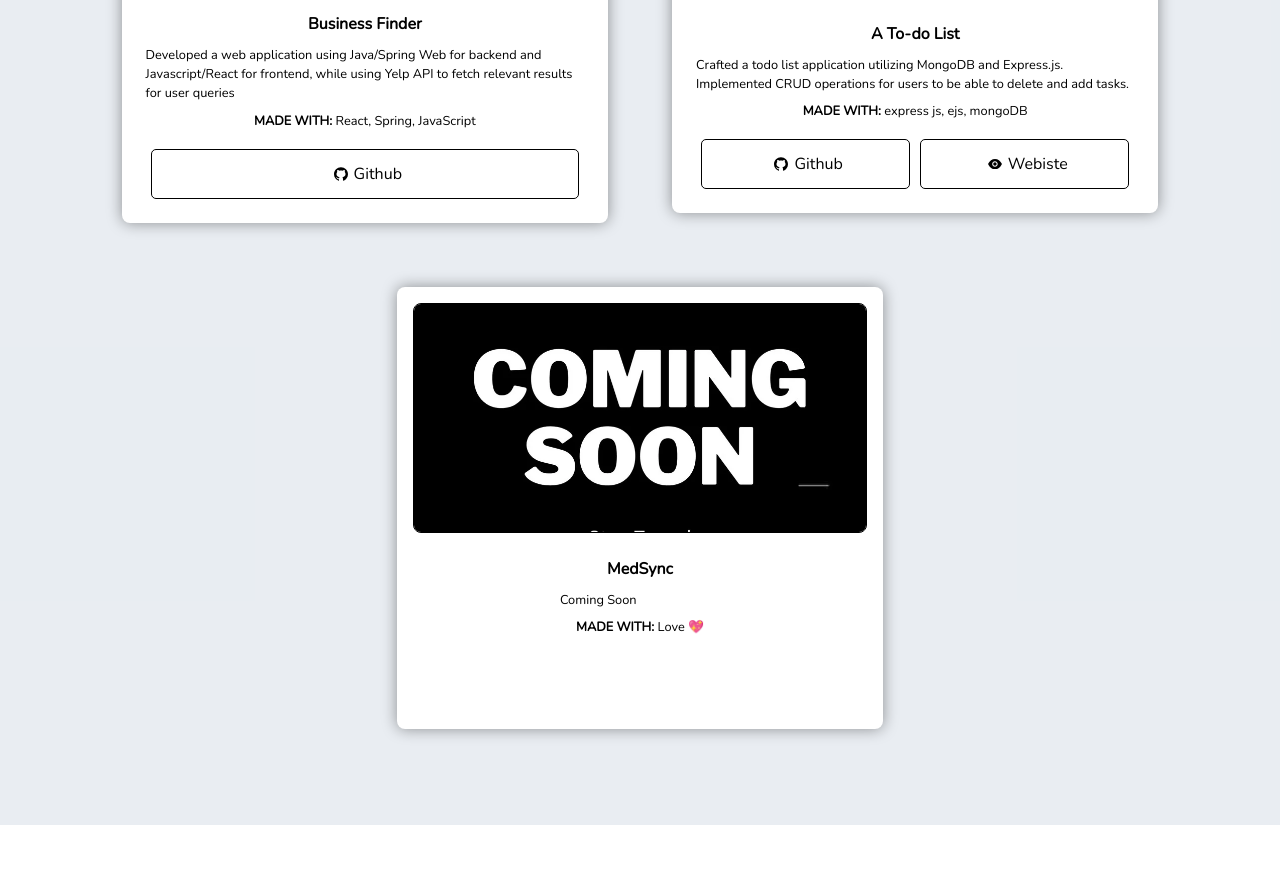
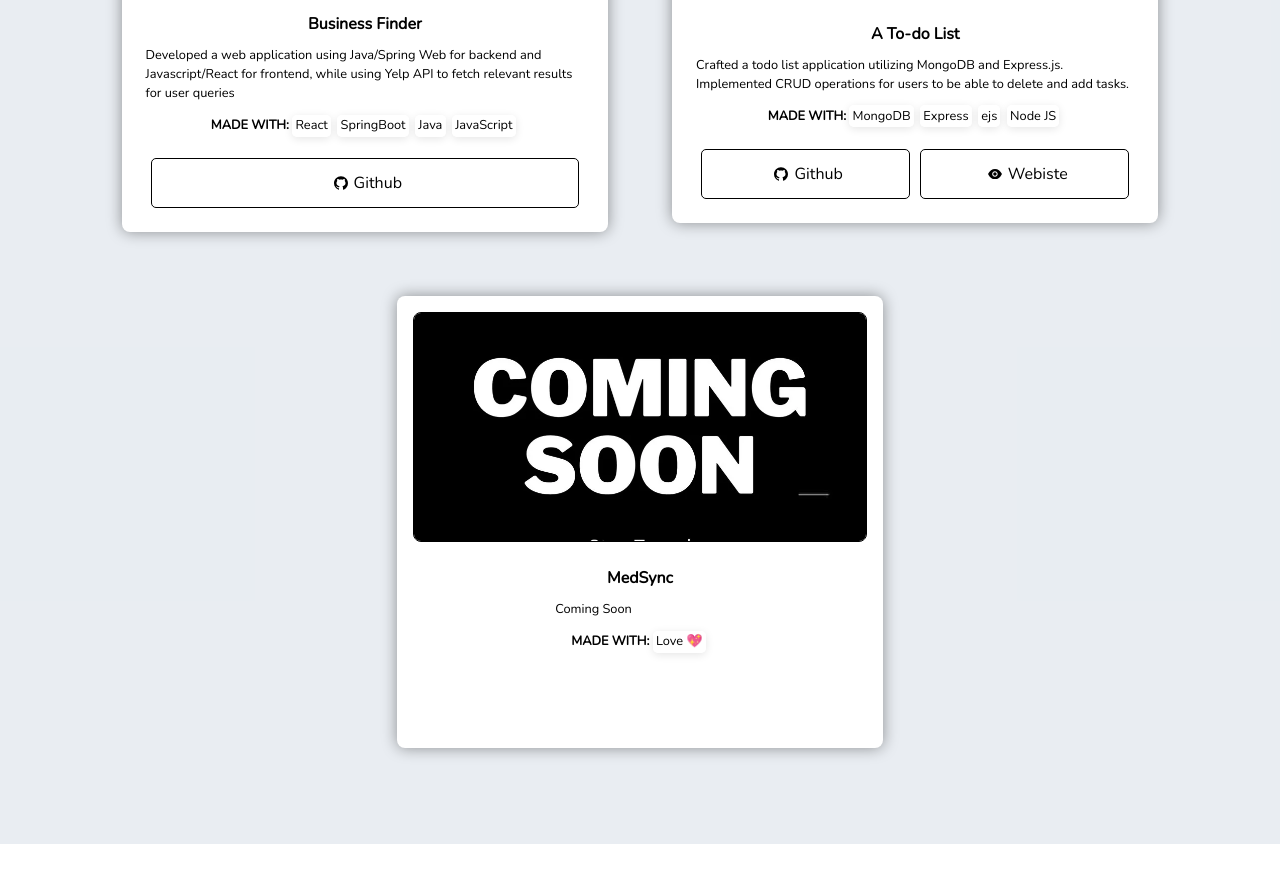
Before and after one commit to mz-pixel/Muhammad-Zamin, a React (Create React App) app: page / in a window 1280 px wide. Shown: the part 2194-3076 px from the top of the page. Built offline with nearby package versions, Linux system fonts and the light colour scheme.

Commit message:
removed hover links on project and optimized tag display mechanism

```diff
--- a/src/container/Work/Work.jsx
+++ b/src/container/Work/Work.jsx
@@ -30,41 +30,6 @@ const Work = () => {
           <div className="app__work-item app__flex" key={index}>
             <div className="app__work-img app__flex">
               <img src={work.img} alt={work.title} id={work.title} />
-
-              <motion.div
-                whileHover={{ opacity: [0, 1] }}
-                transition={{
-                  duration: 0.25,
-                  ease: "easeInOut",
-                  staggerChildren: 0.5,
-                }}
-                className="app__work-hover app__flex"
-              >
-                {work.projectLink && (
-                  <a href={work.projectLink} target="_blank" rel="noreferrer">
-                    <motion.div
-                      whileInView={{ scale: [0, 1] }}
-                      whileHover={{ scale: [1, 0.9] }}
-                      transition={{ duration: 0.25 }}
-                      className="app__flex"
-                    >
-                      <AiFillEye />
-                    </motion.div>
-                  </a>
-                )}
-                {work.codeLink && (
-                  <a href={work.codeLink} target="_blank" rel="noreferrer">
-                    <motion.div
-                      whileInView={{ scale: [0, 1] }}
-                      whileHover={{ scale: [1, 0.9] }}
-                      transition={{ duration: 0.25 }}
-                      className="app__flex"
-                    >
-                      <AiFillGithub />
-                    </motion.div>
-                  </a>
-                )}
-              </motion.div>
             </div>
 
             <div className="app__work-content app__flex">
@@ -82,17 +47,11 @@ const Work = () => {
                   {work.description}
                 </p>
                 <div className="app__work-tag app__flex">
-                  <p className="p-text">
-                    <b>MADE WITH:</b>{" "}
-                    {work.title === "Uno"
-                      ? "python"
-                      : work.title === "A To-do List"
-                      ? "express js, ejs, mongoDB"
-                      : work.title === "Portfolio"
-                      ? "react js"
-                      : work.title === "Business Finder"
-                      ? "React, Spring, JavaScript"
-                      : "Love 💖"}
+                  <p className="p-text row">
+                    <b>MADE WITH: </b>
+                    {work.tags.map((tag, index) => (
+                      <p className="p-text app__work-smallpill center">{tag}</p>
+                    ))}
                   </p>
                 </div>
               </a>
--- a/src/container/Work/Work.scss
+++ b/src/container/Work/Work.scss
@@ -198,3 +198,44 @@
     }
   }
 }
+
+.center {
+  display: flex;
+  justify-content: center;
+  align-items: center;
+}
+
+.row {
+  display: flex;
+  flex-direction: row;
+  justify-content: center;
+  align-items: center;
+
+  flex-wrap: wrap;
+  width: 100%;
+}
+
+.app__work-smallpill {
+  border-radius: 5px;
+  background-color: #fff;
+  color: #000;
+  padding: 0.1rem 0.2rem 0.1rem 0.2rem;
+
+  cursor: default;
+  transition: all 0.1s ease;
+  margin: 0.2rem;
+  backdrop-filter: blur(5px);
+  background-color: rgba(255, 255, 255, 0.7);
+  box-shadow: 0 2px 8px rgba(0, 0, 0, 0.1);
+  backdrop-filter: blur(2px);
+  -webkit-backdrop-filter: blur(2px);
+  &:hover {
+    background-color: var(--black-color);
+    color: #fff;
+  }
+
+  @media screen and (min-width: 2000px) {
+    padding: 1rem 2rem;
+    border-radius: 0.85rem;
+  }
+}
--- a/src/container/Work/projects.js
+++ b/src/container/Work/projects.js
@@ -7,7 +7,7 @@ let projects = [
       "Developed a web application using Java/Spring Web for backend and Javascript/React for frontend, while using Yelp API to fetch relevant results for user queries",
     img: images.yelp,
     // projectLink: "https://yelp-app-l3jg.onrender.com/",
-    tags: ["React", "Top 4", "Spring", "JS"],
+    tags: ["React", "SpringBoot", "Java", "JavaScript"],
     title: "Business Finder",
     made: "",
   },
@@ -17,7 +17,7 @@ let projects = [
       "Crafted a todo list application utilizing MongoDB and Express.js. Implemented CRUD operations for users to be able to delete and add tasks.",
     img: images.todo,
     projectLink: "https://to-do-list-48an.onrender.com/",
-    tags: ["MongoDB", "Express JS", "EJS", "Top 4", "Node JS", "Web App"],
+    tags: ["MongoDB", "Express", "ejs", "Node JS"],
     title: "A To-do List",
     made: "",
   },
@@ -25,7 +25,7 @@ let projects = [
     description: "Coming Soon",
     img: images.cs,
     projectLink: "",
-    tags: ["Upcoming"],
+    tags: ["Love 💖"],
     title: "MedSync",
     made: "",
   },
```
